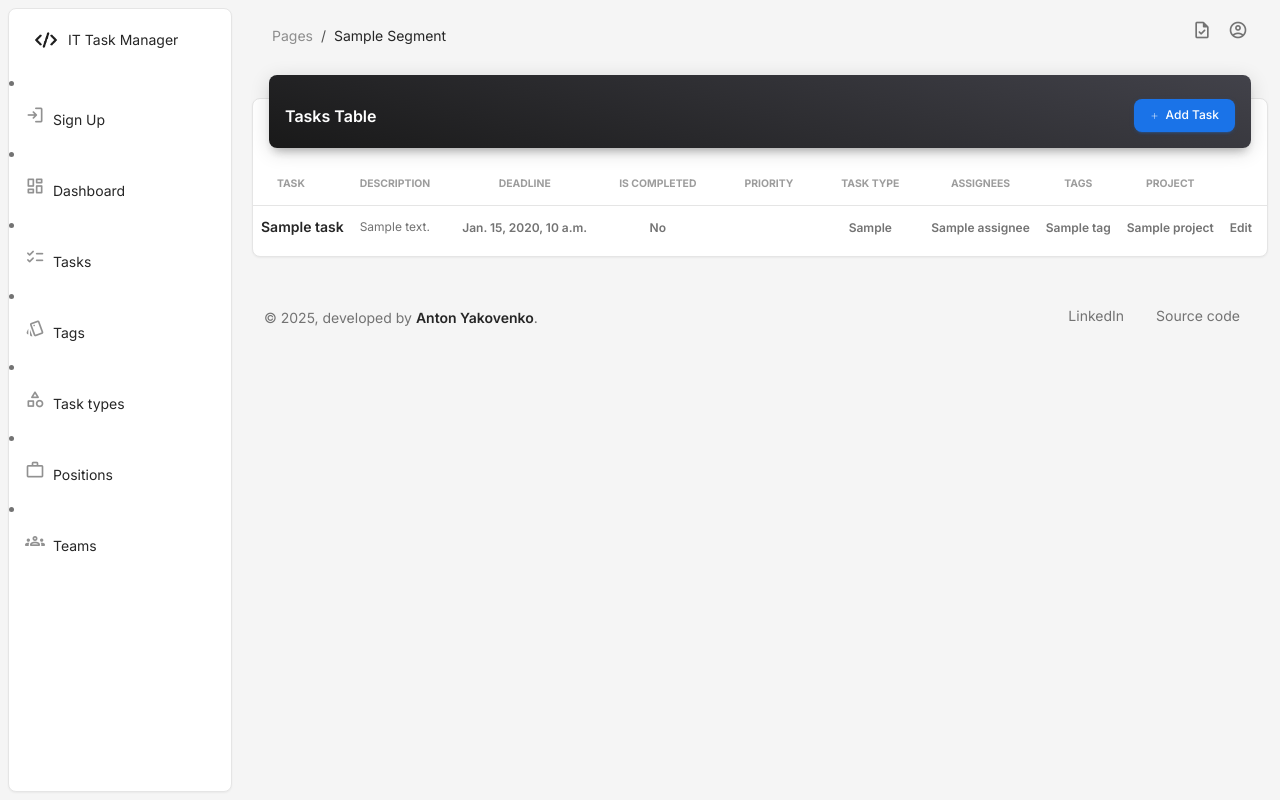
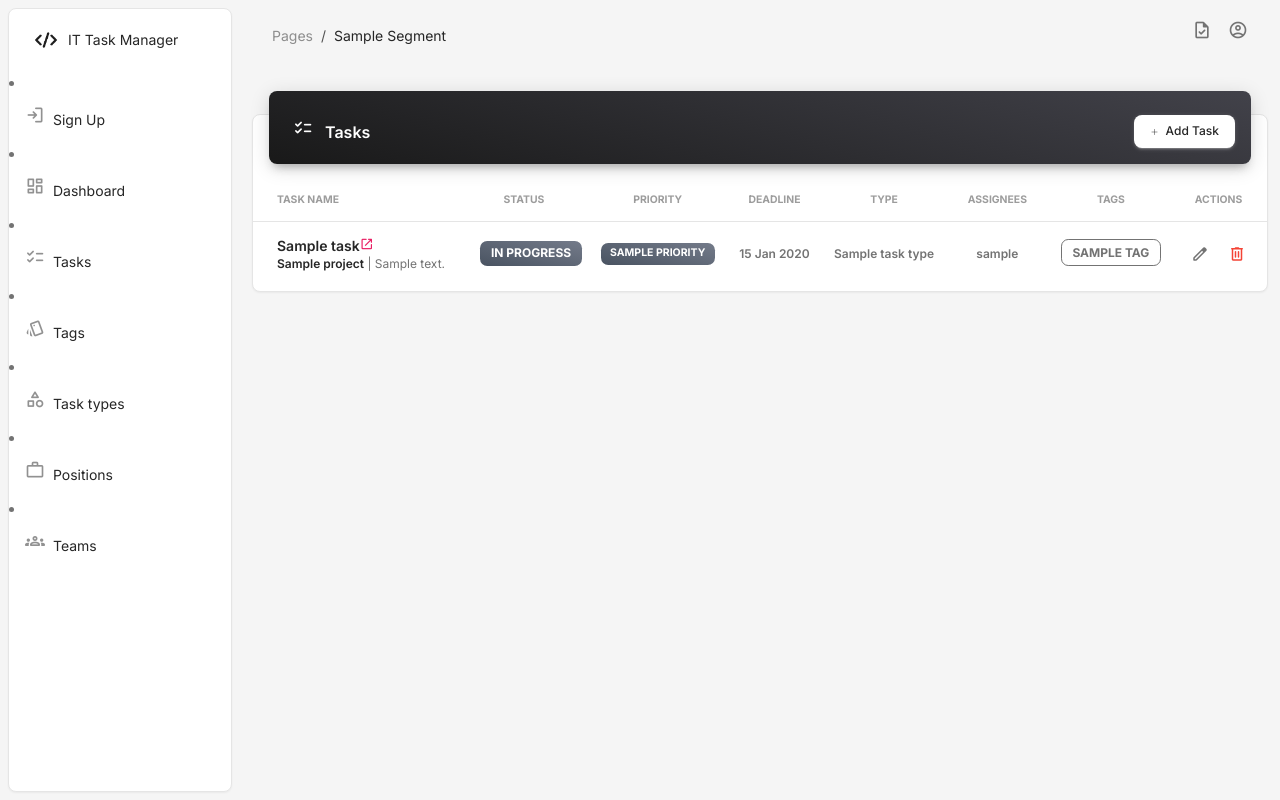
Before and after one commit to Anton924/it-company, a Django app: template templates/task_manager/task_list.html in a window 1280 px wide. Run offline with Django 3.2, Linux system fonts and the light colour scheme; the template is opened without the code that fills it: most values are stand-ins (such as "Sample title", 1, 10 or a date in 2020); some libraries are stand-ins or nearby versions.

Commit message:
style: Restyle task list page

```diff
--- a/templates/task_manager/task_list.html
+++ b/templates/task_manager/task_list.html
@@ -2,86 +2,134 @@
 {% load static %}
 
 {% block title %}
-	Tasks
+  Tasks List
 {% endblock %}
 
 {% block content %}
-
-    <div class="container-fluid py-2">
+<div class="container-fluid py-4">
 	<div class="row">
 	  <div class="col-12">
 	    <div class="card my-4">
 	      <div class="card-header p-0 position-relative mt-n4 mx-3 z-index-2">
-						  <div class="bg-gradient-dark shadow-dark border-radius-lg pt-4 pb-3 d-flex align-items-center justify-content-between">
-						    <h6 class="text-white text-capitalize ps-3 mb-0">Tasks table</h6>
-						    <div class="pe-3">
-						      <a href="{% url 'task_manager:task-create' %}" class="btn btn-sm btn-info mb-0">
+	        <div class="bg-gradient-dark shadow-dark border-radius-lg pt-4 pb-3 d-flex align-items-center justify-content-between px-3">
+	          <h6 class="text-white text-capitalize mb-0 ps-2">
+	            <i class="material-symbols-rounded me-2">checklist</i>
+	            Tasks
+	          </h6>
+	          <a href="{% url 'task_manager:task-create' %}" class="btn btn-sm btn-white mb-0 text-dark">
 	            <i class="bi bi-plus-lg me-1"></i> Add Task
 	          </a>
 	        </div>
 	      </div>
-						</div>
+
 	      <div class="card-body px-0 pb-2">
 	        <div class="table-responsive p-0">
-                <table class="table align-items-center mb-0">
+	          <table class="table align-items-center mb-0 table-hover">
 	            <thead>
 	              <tr>
-                      <th class="text-uppercase text-secondary text-xxs font-weight-bolder opacity-7">Task</th>
-                      <th class="text-uppercase text-secondary text-xxs font-weight-bolder opacity-7 ps-2">Description</th>
+	                <th class="text-uppercase text-secondary text-xxs font-weight-bolder opacity-7 ps-4">Task Name</th>
+	                <th class="text-center text-uppercase text-secondary text-xxs font-weight-bolder opacity-7 ps-2">Status</th> <th class="text-center text-uppercase text-secondary text-xxs font-weight-bolder opacity-7">Priority</th>
 	                <th class="text-center text-uppercase text-secondary text-xxs font-weight-bolder opacity-7">Deadline</th>
-                      <th class="text-center text-uppercase text-secondary text-xxs font-weight-bolder opacity-7">Is completed</th>
-	                    <th class="text-center text-uppercase text-secondary text-xxs font-weight-bolder opacity-7">Priority</th>
-	                    <th class="text-center text-uppercase text-secondary text-xxs font-weight-bolder opacity-7">Task type</th>
+	                <th class="text-center text-uppercase text-secondary text-xxs font-weight-bolder opacity-7">Type</th>
 	                <th class="text-center text-uppercase text-secondary text-xxs font-weight-bolder opacity-7">Assignees</th>
-	                    <th class="text-center text-uppercase text-secondary text-xxs font-weight-bolder opacity-7">Tags</th>
-	                    <th class="text-center text-uppercase text-secondary text-xxs font-weight-bolder opacity-7">Project</th>
-                      <th class="text-secondary opacity-7"></th>
-	                    <th class="text-secondary opacity-7"></th>
+	                <th class="text-center text-uppercase text-secondary text-xxs font-weight-bolder opacity-7">Tags</th> <th class="text-center text-uppercase text-secondary text-xxs font-weight-bolder opacity-7">Actions</th>
 	              </tr>
 	            </thead>
 	            <tbody>
 	              {% for task in task_list %}
 	                <tr>
 	                  <td>
-													<h6 class="mb-0 text-sm">{{ task.name }}</h6>
+	                    <div class="d-flex px-3 py-1">
+	                      <div class="d-flex flex-column justify-content-center">
+	                        <a href="{% url 'task_manager:task-detail' pk=task.pk %}" class="mb-0 text-sm font-weight-bold text-dark text-decoration-none">
+	                          {{ task.name }}<i class="material-symbols-rounded text-primary text-sm">open_in_new</i>
+	                        </a>
+	                        <p class="text-xs text-secondary mb-0">
+	                            {% if task.project %}
+	                                <span class="text-dark font-weight-bold">{{ task.project }}</span> |
+	                            {% endif %}
+	                            {{ task.description|truncatewords:5 }}
+	                        </p>
+	                      </div>
+	                    </div>
 	                  </td>
+
 	                  <td>
-		                      <p class="text-xs text-secondary mb-0">{{ task.description|truncatewords:3 }}</p>
+	                    {% if task.is_completed %}
+	                        <span class="badge badge-sm bg-gradient-success">Completed</span>
+	                    {% else %}
+	                        <span class="badge badge-sm bg-gradient-secondary">In Progress</span>
+	                    {% endif %}
 	                  </td>
-	                      <td class="align-middle text-center">
-                          <span class="text-secondary text-xs font-weight-bold">{{ task.deadline }}</span>
-	                      </td>
-	                      <td class="align-middle text-center">
-		                      <span class="text-secondary text-xs font-weight-bold">{{ task.is_completed|yesno|capfirst }}</span>
-	                      </td>
-	                      <td class="align-middle text-center">
+
+	                  <td class="align-middle text-center text-sm">
 	                    {% if task.priority == "LOW" %}
 	                      <span class="badge badge-sm bg-gradient-info">Low</span>
 	                    {% elif task.priority == "MEDIUM" %}
-			                      <span class="badge badge-sm bg-gradient-success">Medium</span>
+	                      <span class="badge badge-sm bg-gradient-primary">Medium</span>
 	                    {% elif task.priority == "HIGH" %}
 	                      <span class="badge badge-sm bg-gradient-warning">High</span>
 	                    {% elif task.priority == "CRITICAL" %}
-			                      <span class="badge badge-sm bg-gradient-danger">Urgent</span>
+	                      <span class="badge badge-sm bg-gradient-danger">Critical</span>
+	                    {% else %}
+	                       <span class="badge badge-sm bg-gradient-secondary">{{ task.priority }}</span>
 	                    {% endif %}
 	                  </td>
+
 	                  <td class="align-middle text-center">
-													<span class="text-secondary text-xs font-weight-bold">{{ task.task_type }}</span>
+	                    <span class="text-secondary text-xs font-weight-bold">
+	                        {{ task.deadline|date:"d M Y"|default:"-" }}
+	                    </span>
 	                  </td>
+
 	                  <td class="align-middle text-center">
-		                      <span class="text-secondary text-xs font-weight-bold">{{ task.assignees.all|join:", "|truncatewords:2 }}</span>
+	                    <span class="text-secondary text-xs font-weight-bold">{{ task.task_type.name }}</span>
 	                  </td>
+
 	                  <td class="align-middle text-center">
-		                      <span class="text-secondary text-xs font-weight-bold">{{ task.tags.all|join:", "|truncatewords:2 }}</span>
+	                    <span class="text-secondary text-xs font-weight-bold">
+	                        {% for assignee in task.assignees.all|slice:":3" %}
+	                            {{ assignee.username }}{% if not forloop.last %}, {% endif %}
+	                        {% empty %}
+	                            -
+	                        {% endfor %}
+	                        {% if task.assignees.count > 3 %}...{% endif %}
+	                    </span>
 	                  </td>
+
 	                   <td class="align-middle text-center">
-		                      <span class="text-secondary text-xs font-weight-bold">{{ task.project }}</span>
+	                      <div class="d-flex justify-content-center gap-1">
+	                        {% for tag in task.tags.all|slice:":2" %}
+	                            <span class="badge badge-sm border border-secondary text-secondary bg-transparent">{{ tag.name }}</span>
+	                        {% empty %}
+	                            <span class="text-xs text-secondary">-</span>
+	                        {% endfor %}
+	                      </div>
 	                  </td>
-	                      <td class="align-middle">
-		                      <a href="{% url "task_manager:task-update" pk=task.pk %}" class="text-secondary font-weight-bold text-xs" data-toggle="tooltip" data-original-title="Edit task">Edit</a>
+
+	                  <td class="align-middle text-center">
+	                    <a href="{% url 'task_manager:task-update' pk=task.pk %}"
+	                       class="text-secondary font-weight-bold text-xs p-2"
+	                       data-bs-toggle="tooltip"
+	                       title="Edit Task">
+	                      <i class="material-symbols-rounded text-lg align-middle">edit</i>
+	                    </a>
+	                    <a href="{% url 'task_manager:task-delete' pk=task.pk %}"
+	                       class="text-danger font-weight-bold text-xs p-2"
+	                       data-bs-toggle="tooltip"
+	                       title="Delete Task">
+	                      <i class="material-symbols-rounded text-lg align-middle">delete</i>
+	                    </a>
 	                  </td>
-	                      <td class="align-middle">
-		                      <a href="{% url "task_manager:task-delete" pk=task.pk %}" class="text-secondary font-weight-bold text-xs" data-toggle="tooltip" data-original-title="Delete task">Delete</a>
+	                </tr>
+	              {% empty %}
+	                <tr>
+	                  <td colspan="8" class="text-center py-5">
+	                    <div class="d-flex flex-column align-items-center justify-content-center">
+	                      <i class="material-symbols-rounded text-secondary display-4 mb-3 opacity-5">checklist</i>
+	                      <h6 class="text-secondary">No tasks found</h6>
+	                      <p class="text-xs text-secondary">Start by creating a new task above.</p>
+	                    </div>
 	                  </td>
 	                </tr>
 	              {% endfor %}
@@ -92,7 +140,5 @@
 	    </div>
 	  </div>
 	</div>
-      {% include "includes/footer.html" %}
 </div>
-
 {% endblock content %}
```
Lines whose indentation alone changed are shown as unchanged.
